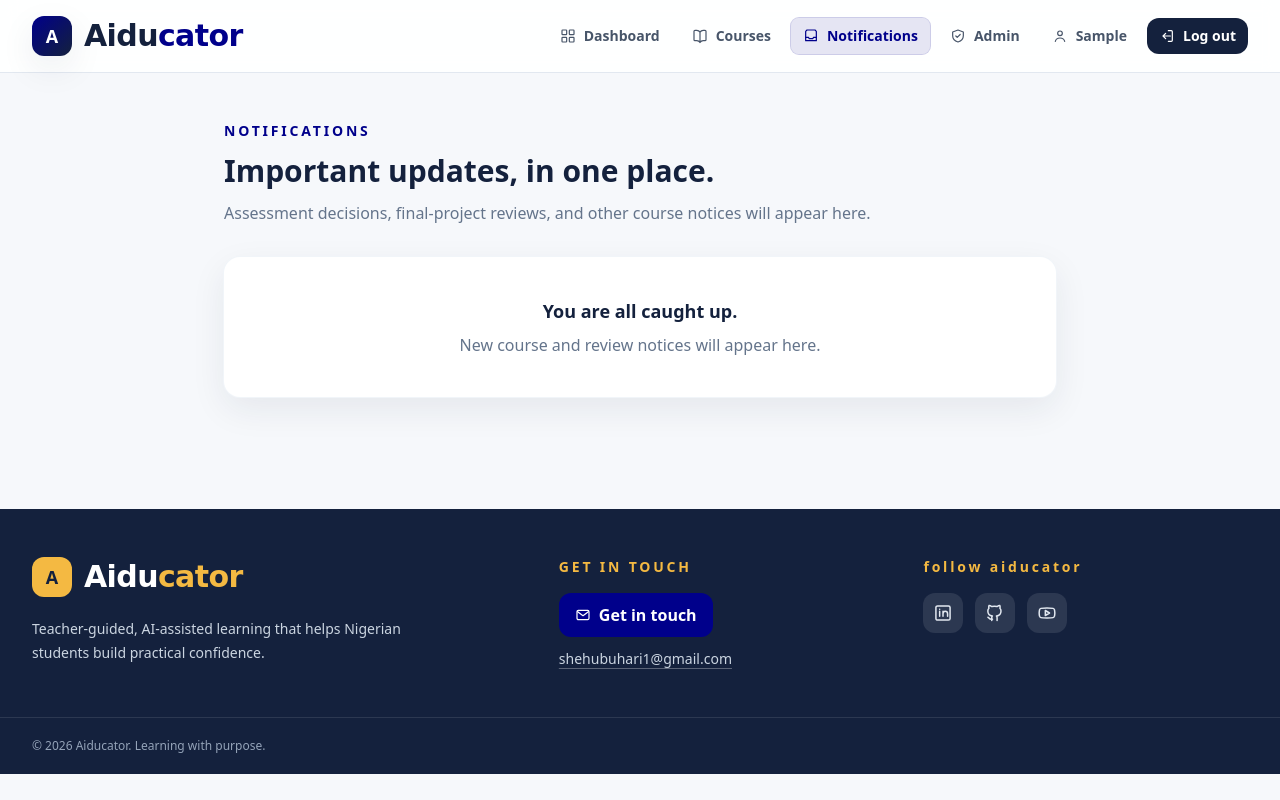
After one commit to BuhariS/aiducator, a Django app: page /notifications/ in a window 1280 px wide. The commit adds this page. Run offline with Django 5.2, Linux system fonts and the light colour scheme; the visitor is signed in with stand-in values (Sample User, id 1); data that the repository does not hold is empty; style sheets or scripts are compiled from the project's sources; parts of the project's set-up code (start-up, migrations or seed data) failed here and were passed over; some libraries are stand-ins or nearby versions.

Commit message:
feat: add course search and notifications inbox

```diff
--- a/config/urls.py
+++ b/config/urls.py
@@ -11,6 +11,7 @@ urlpatterns = [
     path("accounts/", include("accounts.urls")),
     path("dashboard/", include("dashboard.urls")),
     path("analytics/", include("analytics.urls")),
+    path("notifications/", include("notifications.urls")),
     path("courses/", include("courses.urls")),
     path("teacher/courses/", include("teacher_courses.urls")),
     path("assessments/", include("assessments.urls")),
--- /dev/null
+++ b/notifications/urls.py
@@ -0,0 +1,7 @@
+from django.urls import path
+
+from .views import inbox
+
+app_name = "notifications"
+
+urlpatterns = [path("", inbox, name="inbox")]
--- /dev/null
+++ b/notifications/views.py
@@ -0,0 +1,12 @@
+from django.contrib.auth.decorators import login_required
+from django.shortcuts import render
+from django.utils import timezone
+
+from .models import Notification
+
+
+@login_required
+def inbox(request):
+    notifications = Notification.objects.filter(recipient=request.user)
+    notifications.filter(read_at__isnull=True).update(read_at=timezone.now())
+    return render(request, "notifications/inbox.html", {"notifications": notifications})
--- a/templates/base.html
+++ b/templates/base.html
@@ -21,6 +21,7 @@
           {% endif %}
           <a class="hidden items-center gap-2 rounded-lg px-3 py-2 transition hover:bg-slate-50 hover:text-ink sm:inline-flex {% if request.resolver_match.app_name == 'courses' or request.resolver_match.app_name == 'teacher_courses' %}bg-emerald/10 text-emerald ring-1 ring-emerald/20{% else %}text-slate-600{% endif %}" href="{% url 'courses:catalog' %}">{% include "components/icon.html" with icon="book-open" icon_class="h-4 w-4" %}Courses</a>
           {% if request.user.is_authenticated %}
+            <a class="hidden items-center gap-2 rounded-lg px-3 py-2 transition hover:bg-slate-50 hover:text-ink sm:inline-flex {% if request.resolver_match.app_name == 'notifications' %}bg-emerald/10 text-emerald ring-1 ring-emerald/20{% else %}text-slate-600{% endif %}" href="{% url 'notifications:inbox' %}">{% include "components/icon.html" with icon="inbox" icon_class="h-4 w-4" %}Notifications</a>
             {% if request.user.is_staff %}<a class="hidden items-center gap-2 rounded-lg px-3 py-2 text-slate-600 transition hover:bg-slate-50 hover:text-ink lg:inline-flex" href="{% url 'admin:index' %}">{% include "components/icon.html" with icon="shield" icon_class="h-4 w-4" %}Admin</a>{% endif %}
             <a class="flex items-center gap-2 rounded-lg px-3 py-2 transition hover:bg-slate-50 hover:text-ink {% if request.resolver_match.app_name == 'accounts' and request.resolver_match.url_name == 'profile' %}bg-emerald/10 text-emerald ring-1 ring-emerald/20{% else %}text-slate-600{% endif %}" href="{% url 'accounts:profile' %}">{% include "components/icon.html" with icon="user" icon_class="h-4 w-4" %}{{ request.user.first_name|default:request.user.email }}</a>
             <form method="post" action="{% url 'accounts:logout' %}">
--- a/templates/courses/catalog.html
+++ b/templates/courses/catalog.html
@@ -7,11 +7,12 @@
       <p class="text-sm font-bold uppercase tracking-[0.25em] text-sunshine">Course catalog</p>
       <h1 class="mt-4 text-4xl font-black leading-tight text-white sm:text-5xl">Learn the skills that help you build.</h1>
       <p class="mt-5 text-lg leading-8 text-slate-300">Teacher-guided courses designed for focused progress, practical confidence, and meaningful feedback.</p>
+      <form class="mt-8 max-w-xl" method="get" role="search"><label class="sr-only" for="course-search">Search courses</label><div class="flex rounded-2xl bg-white p-2 shadow-lg shadow-black/20"><input id="course-search" class="min-w-0 flex-1 border-0 bg-transparent px-3 text-ink placeholder:text-slate-400 focus:ring-0" type="search" name="q" value="{{ query }}" placeholder="Search by topic, course, or school"><button class="rounded-xl bg-sunshine px-5 py-3 text-sm font-black text-ink transition hover:bg-amber-300" type="submit">Search</button></div></form>
     </div>
   </div>
 </section>
 <section class="mx-auto max-w-7xl px-4 py-12 sm:px-6 lg:px-8">
-  <div class="mb-8 flex items-end justify-between"><div><p class="text-sm font-bold uppercase tracking-wider text-emerald">Explore learning</p><h2 class="mt-2 text-2xl font-black text-ink">Available courses</h2></div></div>
+  <div class="mb-8 flex items-end justify-between"><div><p class="text-sm font-bold uppercase tracking-wider text-emerald">Explore learning</p><h2 class="mt-2 text-2xl font-black text-ink">{% if query %}Results for “{{ query }}”{% else %}Available courses{% endif %}</h2></div>{% if query %}<a class="text-sm font-bold text-emerald hover:underline" href="{% url 'courses:catalog' %}">Clear search</a>{% endif %}</div>
   {% if courses %}
     <div class="grid gap-6 md:grid-cols-2 lg:grid-cols-3">
       {% for course in courses %}
@@ -22,7 +23,7 @@
       {% endfor %}
     </div>
   {% else %}
-    <div class="surface-card p-10 text-center"><p class="text-lg font-bold text-ink">Courses are being prepared.</p><p class="mt-2 text-slate-500">Check back soon for the first Aiducator learning experience.</p></div>
+    <div class="surface-card p-10 text-center"><p class="text-lg font-bold text-ink">{% if query %}No courses match that search yet.{% else %}Courses are being prepared.{% endif %}</p><p class="mt-2 text-slate-500">{% if query %}Try a broader topic or clear the search to explore every course.{% else %}Check back soon for the first Aiducator learning experience.{% endif %}</p></div>
   {% endif %}
 </section>
 {% endblock %}
--- /dev/null
+++ b/templates/notifications/inbox.html
@@ -0,0 +1,5 @@
+{% extends "base.html" %}
+{% block title %}Notifications · Aiducator{% endblock %}
+{% block content %}
+<section class="mx-auto max-w-4xl px-4 py-12 sm:px-6 lg:px-8"><div><p class="text-sm font-black uppercase tracking-[0.2em] text-emerald">Notifications</p><h1 class="mt-3 text-3xl font-black text-ink">Important updates, in one place.</h1><p class="mt-3 text-slate-500">Assessment decisions, final-project reviews, and other course notices will appear here.</p></div><div class="mt-8 space-y-4">{% for notification in notifications %}<article class="surface-card p-5 {% if not notification.read_at %}ring-1 ring-emerald/20{% endif %}"><div class="flex flex-wrap items-start justify-between gap-3"><div><p class="text-xs font-black uppercase tracking-wider text-emerald">{{ notification.notification_type|cut:'_'|title }}</p><h2 class="mt-2 text-lg font-black text-ink">{{ notification.title }}</h2></div><time class="text-sm font-semibold text-slate-400">{{ notification.created_at|timesince }} ago</time></div><p class="mt-3 leading-7 text-slate-600">{{ notification.body }}</p></article>{% empty %}<div class="surface-card p-10 text-center"><p class="text-lg font-bold text-ink">You are all caught up.</p><p class="mt-2 text-slate-500">New course and review notices will appear here.</p></div>{% endfor %}</div></section>
+{% endblock %}
```
